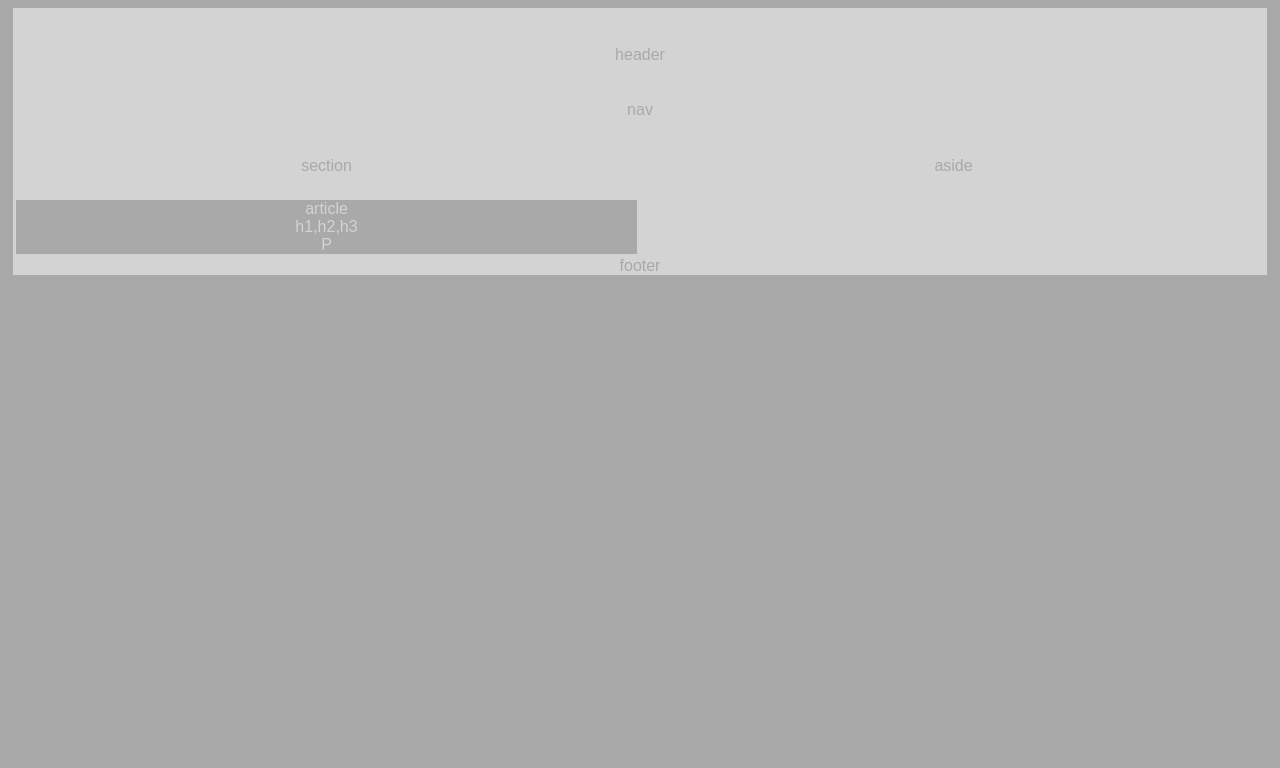
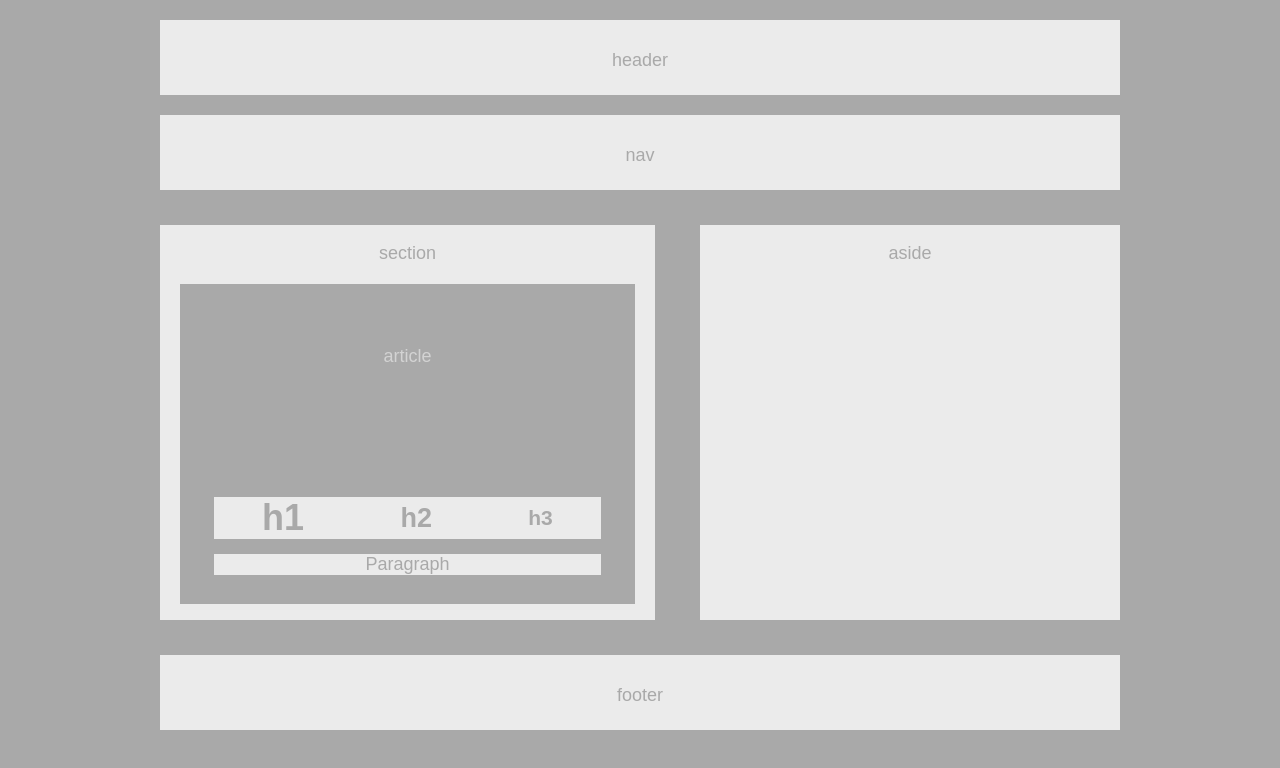
Before and after one commit to DerekM84/HW-Wireframe, a plain HTML site: page index.html in a window 1280 px wide. Drawn offline with Linux system fonts and the light colour scheme.

Commit message:
Visual update, styling properties and paragraph element tags added.

```diff
--- a/index.html
+++ b/index.html
@@ -7,27 +7,37 @@
 </head>
 
 <body>
-    <div class="containers">
+    <div class="body-container">
         <div class="header">
-            header
+            <p>header</p>
         </div>
         <div class="nav">
-            nav
+            <p>nav</p>
         </div>
         <div class="section-container">
             <div class="section">
-                section
+                <p>section</p>
                 <div class="article">
-                    article
-                    <div class="headings">h1,h2,h3</div>
-                    <div class="paragraph">P</div>
+                    <p>article</p>
+                    <div class="headings">
+                        <h1>h1</h1>
+                        <h2>h2</h2>
+                        <h3>h3</h3>
+                    </div>
+                    <div class="paragraph">
+                        <span>Paragraph</span>
+                    </div>
                 </div>
             </div>
-            <div class="aside">aside</div>
+            <div class="aside">
+                <p>aside</p>
+            </div>
 
 
         </div>
-        <div class="footer">footer</div>
+        <div class="footer">
+            <p>footer</p>
+        </div>
     </div>
 
 </body>
--- a/style.css
+++ b/style.css
@@ -1,57 +1,94 @@
 body {
     background-color:darkgrey;
-    font-family: 'Arial';
-    width: '960px';
-}
-
-.containers {
-    background-color: lightgrey;
+    font-family: Arial, Helvetica, Helvetica, sans-serif;
+    width: 960px;
+    font-size: 18px;
+    text-align: center;
     color: darkgrey;
-    margin:5px;
-    text-align:center;
-    align-content:center;
-
-
+    align-content: center;
+    margin:auto;
 }
 
 .article {
     background-color:darkgrey;
     color:lightgrey;
-    margin-bottom: 3px;
-    margin-left: 3px;
-    margin-right: 3px;
-    margin-top: 25px;
+    margin: 20px auto;
+    width: 92%;
+    height: 320px;
+    align-content: center;
+    vertical-align: auto;
+}
+
+.article p {
+padding-top: 30px;
+
 }
 .header {
-    height: 10%;
-    margin:3%;
-    margin-bottom: 10px;
-
+    height: 75px;
+    margin: 20px auto;
+    background-color: #ebebeb;
+}
+.header p {
+    padding-top: 30px;
 }
 
 .nav {
-    height: 10%;
-    margin: 3%;
+    height: 75px;
+    margin: 20px auto;
+    background-color: #ebebeb;
+}
+
+.nav p {
+    padding-top: 30px;
 }
 .section-container {
-    display:flex;
-    height:25%;
+    height: 395px;
+    margin: 35px auto;
+    background-color:darkgrey;;
 }
 .section {
-width: 50%;
+    background-color: #ebebeb;
+    width: 495px;
+    height: 395px;
+    float: left;
+}
+
+.aside {
+    background-color: #ebebeb;
+    width: 420px;
+    height: 395px;
+    float: right;
+    }
+
+
+
+.headings, .paragraph {
+    background-color:#ebebeb;
+    width: 85%;
+    margin: 15px auto;
+    color: darkgrey;
+    display: flex;
+    text-align: center;
 }
 
 .headings {
-
-}
-.paragraph {
-
+    margin-top: 130px;
 }
 
-.aside {
-width: 50%;
-
+span {
+    margin:auto;
+    text-align: center;
+    align-content: center;
+    justify-content:center;
+}
+h1, h2, h3 {
+    margin: auto;
+    text-align: center;
 }
 .footer {
-    height:10%;
+    background-color: #ebebeb;
+    height:75px;
 }
+.footer p {
+    padding-top: 30px;
+}
```
